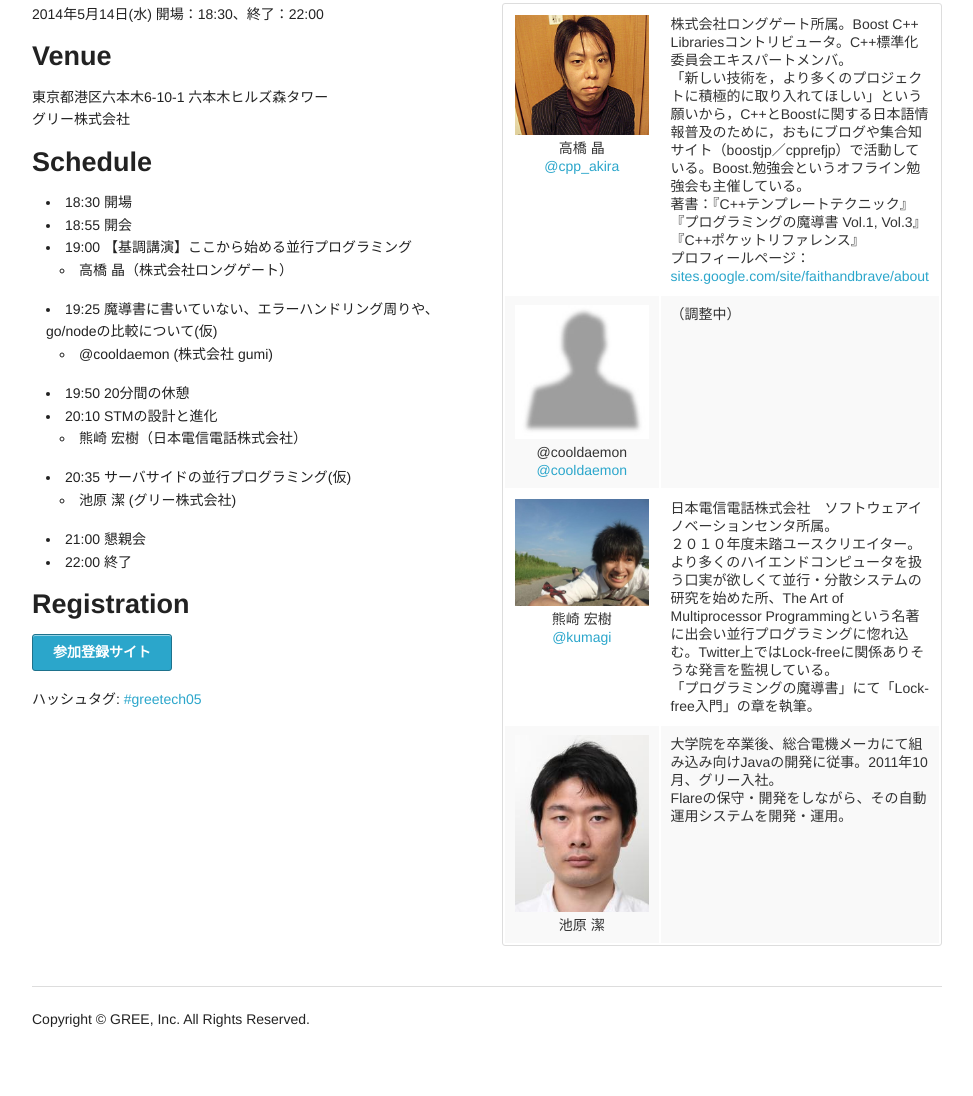
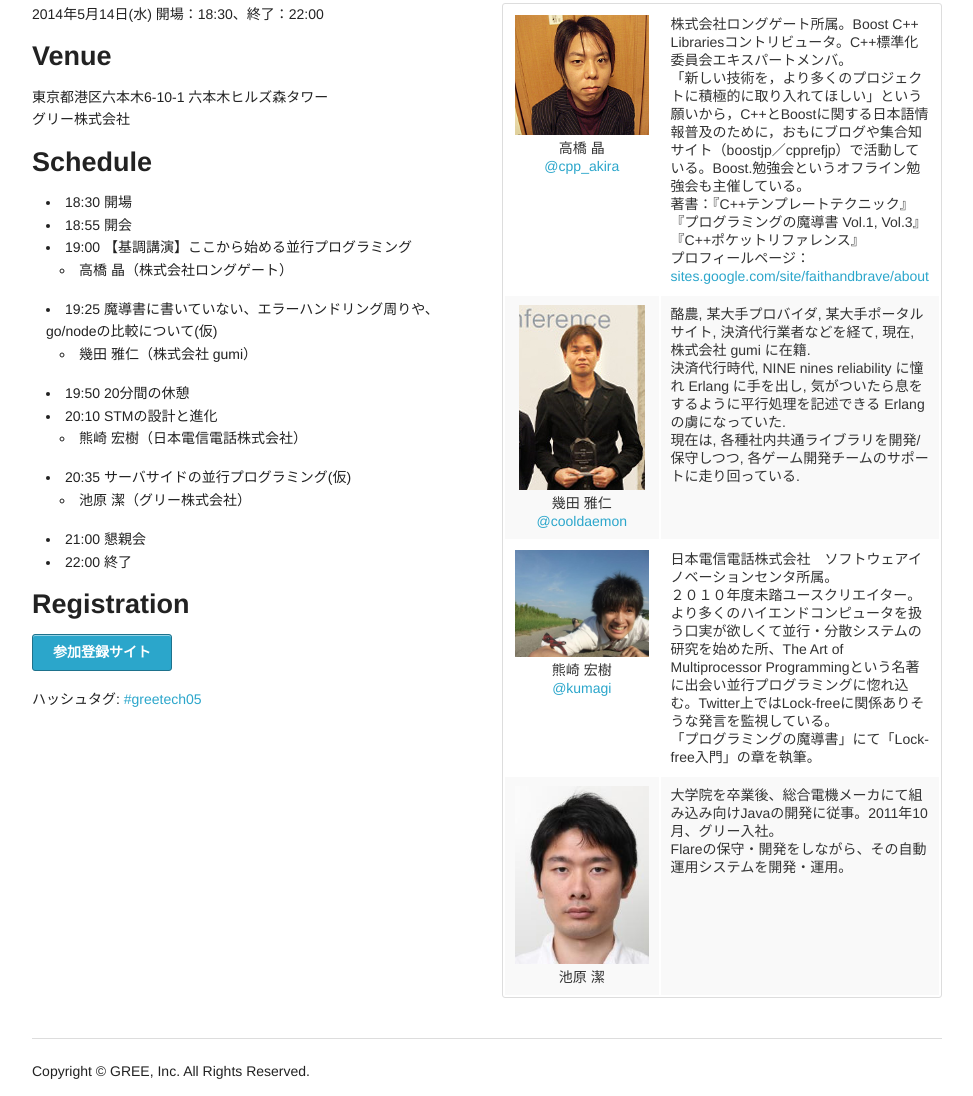
Before and after one commit to greetech5/greetech5.github.com, a plain HTML site: page index.html in a window 1280 px wide. Shown: the part 843-1939 px from the top of the page, without its empty margins (153-1126 px from the left). Before the commit the page ends 1891 px from the top, so only its background shows below. Drawn offline with Linux system fonts and the light colour scheme.

Commit message:
add ikuta's profile

```diff
--- a/index.html
+++ b/index.html
@@ -84,7 +84,7 @@
       </ul>
       <li>19:25 魔導書に書いていない、エラーハンドリング周りや、go/nodeの比較について(仮)</li>
       <ul>
-        <li>@cooldaemon (株式会社 gumi)</li>
+        <li>幾田 雅仁（株式会社 gumi）</li>
       </ul>
       <li>19:50 20分間の休憩</li>
       <li>20:10 STMの設計と進化</li>
@@ -93,7 +93,7 @@
       </ul>
       <li>20:35 サーバサイドの並行プログラミング(仮)</li>
       <ul>
-        <li>池原 潔 (グリー株式会社)</li>
+        <li>池原 潔（グリー株式会社）</li>
       </ul>
       <li>21:00 懇親会</li>
       <li>22:00 終了</li>
@@ -122,9 +122,11 @@
           </td>
         </tr>
         <tr>
-          <td width="180px" class="speaker"><img src="./images/no_image.jpg"/><br/>@cooldaemon<br/><a href="https://twitter.com/cooldaemon">@cooldaemon</a></td>
+          <td width="180px" class="speaker"><img src="./images/ikuta.jpg"/><br/>幾田 雅仁<br/><a href="https://twitter.com/cooldaemon">@cooldaemon</a></td>
           <td>
-            （調整中）
+            酪農, 某大手プロバイダ, 某大手ポータルサイト, 決済代行業者などを経て, 現在, 株式会社 gumi に在籍.<br/>
+            決済代行時代, NINE nines reliability に憧れ Erlang に手を出し, 気がついたら息をするように平行処理を記述できる Erlang の虜になっていた. <br/>
+            現在は, 各種社内共通ライブラリを開発/保守しつつ, 各ゲーム開発チームのサポートに走り回っている.
           </td>
         </tr>
         <tr>
```
Also changed, not shown: images/ikuta.jpg (added).
